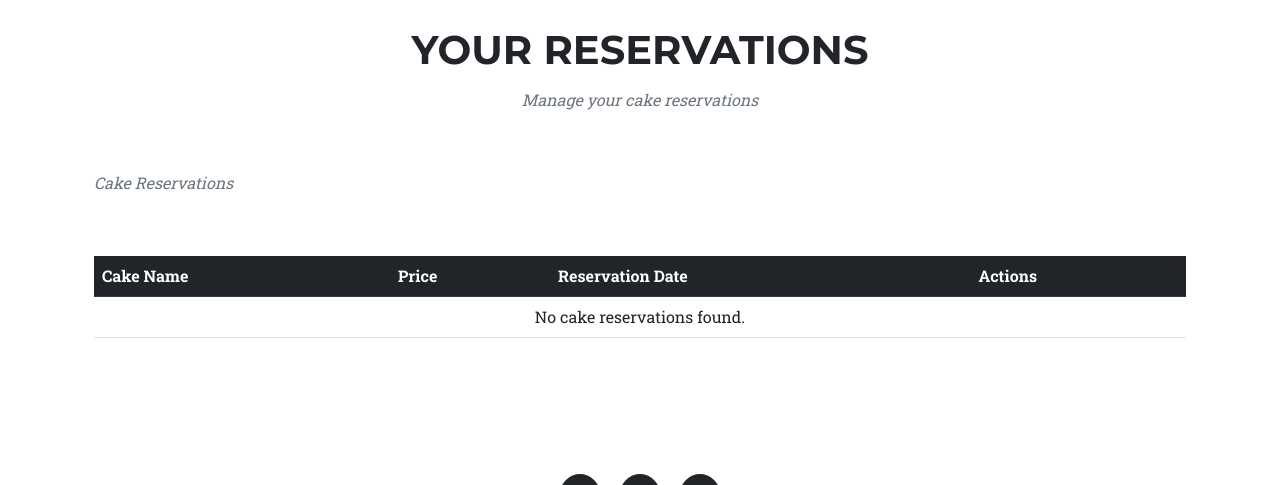
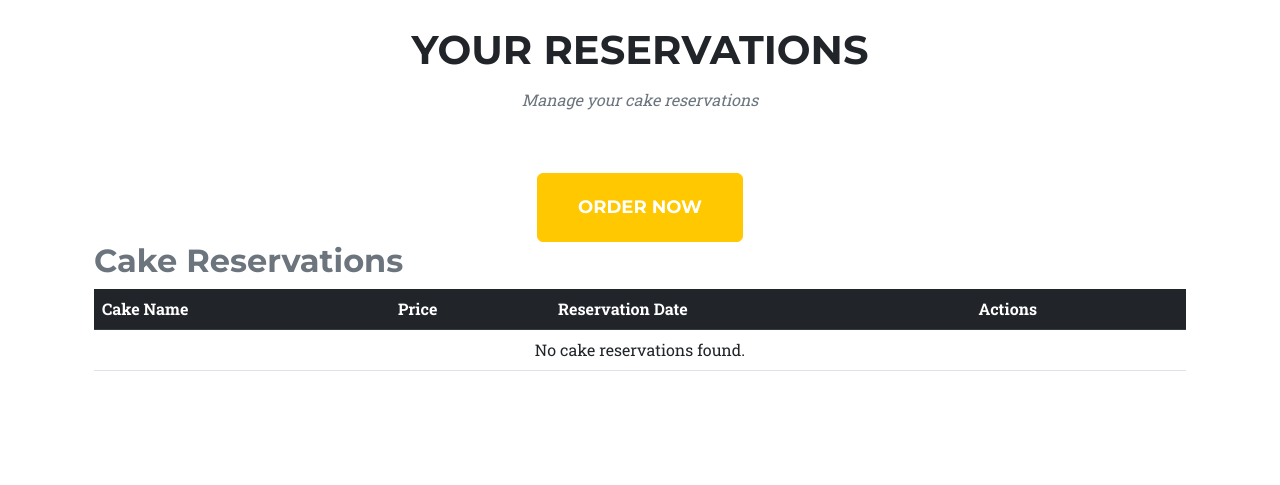
Before and after one commit to atchutchi/gamela-cake, a Django app: page /reservations/ in a window 1280 px wide. Shown: the part 94-579 px from the top of the page. Run offline with Django 3.2, Linux system fonts and the light colour scheme; the visitor is signed in with stand-in values (Sample User, id 1); data that the repository does not hold is empty; some libraries are stand-ins or nearby versions.

Commit message:
Add 'Order Now' button and improve reservations page layout

```diff
--- a/templates/reservations.html
+++ b/templates/reservations.html
@@ -17,10 +17,12 @@
             <div class="text-center">
                 <h2 class="section-heading text-uppercase">Your Reservations</h2>
                 <h3 class="section-subheading text-muted">Manage your cake reservations</h3>
+                <!-- Order Now Button -->
+                <a href="{% url 'order_create' %}" class="btn btn-primary btn-xl text-uppercase">Order Now</a>
             </div>
 
             <!-- Section for Cake Reservations -->
-            <h3 class="section-subheading text-muted">Cake Reservations</h3>
+            <h2 class="section-subheading text-muted">Cake Reservations</h2>
             <table class="table table-hover">
                 <thead class="table-dark">
                     <tr>
```
